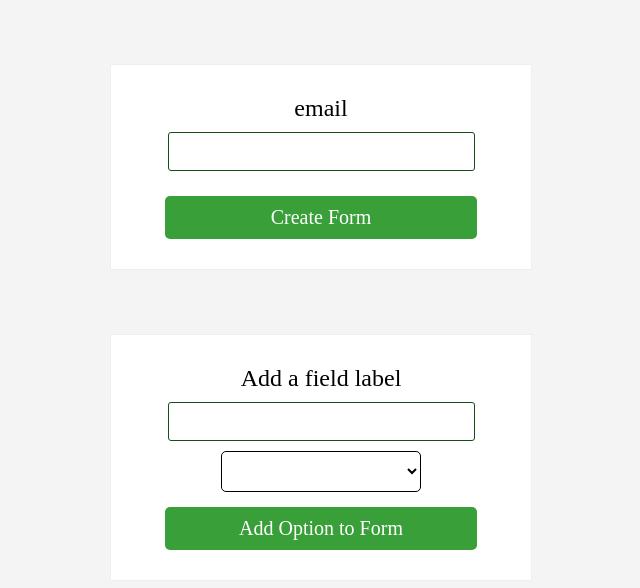
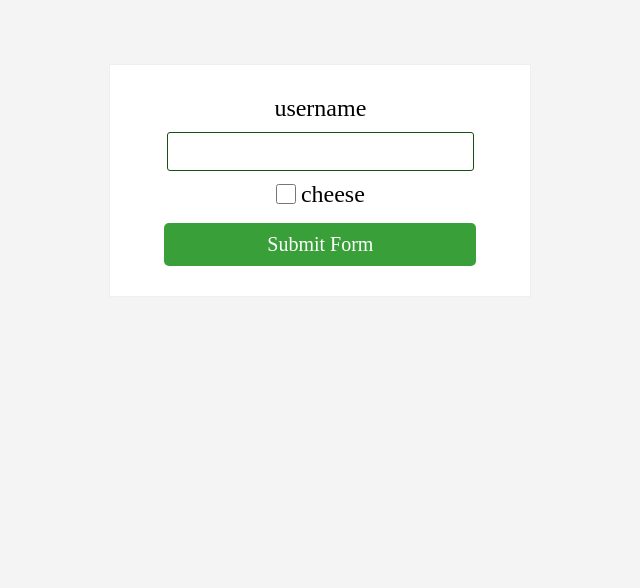
Before and after one commit to inclusion-cap/ams-client, a React (Create React App) app: page /#/ in a window 1280 px wide. Shown: the top 588 px of the page, without its empty margins (319-959 px from the left). Built offline with nearby package versions, Linux system fonts and the light colour scheme.

Commit message:
made form show page

```diff
--- a/src/App.js
+++ b/src/App.js
@@ -6,6 +6,7 @@ import {
 import LoginFormContainer from './components/auth/loginFormContainer';
 import CreateForm from './components/form/createForm';
 import { AuthRoute, ProtectedRoute, FeedRoute } from './utils/routeUtils';
+import FormShow from './components/form/formShow';
 
 class App extends Component {
 
@@ -14,7 +15,8 @@ render() {
       <div>
         <Switch>
           {/* <AuthRoute exact path="/" component={ LoginFormContainer } /> */}
-          <AuthRoute exact path="/" component={ CreateForm } />
+          {/* <AuthRoute exact path="/" component={ CreateForm } /> */}
+          <AuthRoute exact path="/" component={ FormShow } />
           {/* <ProtectedRoute exact path="/campaigns" component={  } /> */}
         </Switch>
 
--- a/src/components/form/createForm.js
+++ b/src/components/form/createForm.js
@@ -13,6 +13,10 @@ function CreateForm() {
 
     function handleSubmit(e) {
         e.preventDefault();
+
+        if (options.length > 0) {
+
+        }
     }
 
     function handleAddOption(e) {
@@ -37,8 +41,11 @@ function CreateForm() {
         <div>
 
             <form onSubmit={handleSubmit} id="form-itself">
-                <label>email</label>
+                <label>Create a form for your campaign</label>
+                <br/>
+                <label>Campaign Name</label>
                 <input type="text" name="" id="itself-inp"/>
+                <br/>
                 {options.map((option, ind) => {
                     return  option.tagType !== "checkbox" ? (
                         <div key={ind} id="new-inp-cont">
@@ -46,7 +53,7 @@ function CreateForm() {
                             <option.tagSpecifier id="itself-inp" type={`${option.tagType}`} />
                         </div>
                     ) : (
-                        <div key={ind} >
+                        <div key={ind} style={{'display': 'flex'}}>
                             <option.tagSpecifier id="itself-checkbox" type={`${option.tagType}`} />
                             <label>{option.label}</label>
                         </div>
--- /dev/null
+++ b/src/components/form/formShow.js
@@ -0,0 +1,50 @@
+import React, { useState } from 'react';
+import '../../styles/form/formShow.css';
+
+// data form:
+// {label: form.label, tagSpecifier: 'input', tagType: 'text', value: form.label} -> with value if checkbox
+
+function FormShow() {
+    const [state, setState] = useState([
+        {
+            label: 'username',
+            tagSpecifier: 'input',
+            tagType: 'text'
+        },
+        {
+            label: 'cheese',
+            tagSpecifier: 'input',
+            tagType: 'checkbox',
+            value: 'cheese'
+        }
+    ]);
+    function handleSubmit(e) {
+        e.preventDefault();
+    }
+
+    return (
+        <div>
+            <form onSubmit={handleSubmit} id="form-itself">
+                {
+                    state.map((option, index) => {
+                        return option.tagType !== 'checkbox' ? (
+                            <div key={index} id="new-inp-cont">
+                                <label>{option.label}</label>
+                                <option.tagSpecifier type={`${option.tagType}`} id="itself-inp"/>
+                            </div>
+                        ) : (
+                            <div key={index} style={{'display': 'flex'}}>
+                                <option.tagSpecifier type={`${option.tagType}`} value={`${option.value}`} id="itself-checkbox"/>
+                                <label>{option.label}</label>
+                            </div>
+                        );
+                    })
+                }
+
+                <input type="submit" value="Submit Form" id="btn-submit"/>
+            </form>
+        </div>
+    )
+}
+
+export default FormShow;
--- /dev/null
+++ b/src/styles/form/formShow.css
@@ -0,0 +1,57 @@
+#form-itself {
+    display: flex;
+    margin: auto;
+    width: 400px;
+    /* height: 500px; */
+    padding: 30px 10px;
+    background-color: white;
+    flex-direction: column;
+    align-items: center;
+    justify-content: center;
+    border: 1px solid #eeeff2;
+    margin-top: 5%;
+    margin-bottom: 5%;
+    text-align: center;
+    font-size: 24px;
+}
+
+#btn-submit {
+    align-items: center;
+    width: 78%;
+    padding: 10px 0;
+    border-radius: 5px;
+    border: none;
+    background: rgb(57, 160, 57);
+    font-size: 20px;
+    color: white;
+    margin-top: 15px;
+    box-sizing: border-box;
+    cursor: pointer;
+    font-size: 20px;
+    transition: color 1.4s;
+
+}
+#btn-submit:hover {
+    background: rgb(64, 189, 64);
+}
+#new-inp-cont {
+    display: flex;
+    flex-direction: column;
+}
+
+#itself-inp {
+    border: 1px solid rgb(23, 77, 23);
+    border-radius: 3px;
+    margin: 10px;
+    padding: 5px;
+}
+
+#add-select {
+    padding: 3px;
+    width: 50%;
+    border: 1px solid black;
+    border-radius: 5px;
+    background: transparent;
+    font-size: 28px;
+    outline: none;
+}
--- a/src/styles/removeStyles.css
+++ b/src/styles/removeStyles.css
@@ -5,7 +5,8 @@ body {
     font-family: 'Montserrat';
     border: 0;
     padding: 0;
-    margin: 0;
+	margin: 0;
+	width: 99.9%
 }
 
 button, input[type="submit"], input[type="reset"], input[type="file"] {
@@ -25,6 +26,14 @@ input[type="text"] {
 	cursor: text;
 	outline: inherit;
 }
+input[type="checkbox"] {
+	outline: none;
+	padding: 12px;
+    margin: 3px 5px 1px 0px;
+    width: 20px;
+    height: 20px;
+}
+
 textarea {
     background: none;
 	color: inherit;
```
